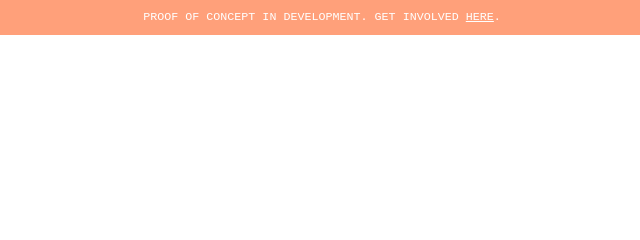
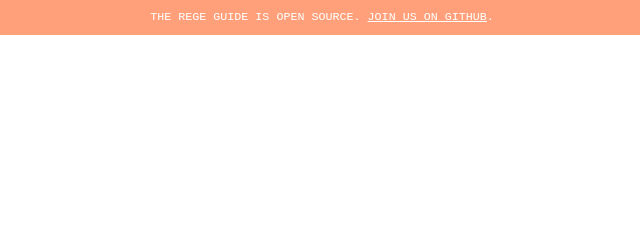
Before and after one commit to pacdiv/regex.guide, a Gatsby site: page / in a window 1280 px wide. Shown: the top 240 px of the page, 318-958 px from the left. Built offline with nearby package versions, Linux system fonts and the light colour scheme; Gatsby itself is replaced by a stand-in of ours.

Commit message:
Update the header UI #55: Fix the issue

```diff
--- a/src/components/layout.js
+++ b/src/components/layout.js
@@ -10,7 +10,7 @@ import PropTypes from "prop-types"
 // import { useStaticQuery, graphql } from "gatsby"
 
 // import Header from "./header"
-import BetaBanner from "./beta-banner"
+import OpenSourceBanner from "./open-source-banner"
 import "./layout.css"
 
 const Layout = ({ children }) => {
@@ -26,7 +26,7 @@ const Layout = ({ children }) => {
 
   return (
     <>
-      <BetaBanner />
+      <OpenSourceBanner />
       {/* <Header siteTitle={data.site.siteMetadata.title} /> */}
       <div
         style={{
--- a/src/components/beta-banner.js
+++ b/src/components/open-source-banner.js
@@ -17,16 +17,16 @@ const StyledBanner = styled.div`
   }
 `
 
-function BetaBanner() {
+function OpenSourceBanner() {
   return (
     <StyledBanner>
-      Proof of concept in development. Get involved{" "}
+      The rege guide is open source.{" "}
       <a href="https://github.com/pacdiv/regex.guide" target="blank_">
-        here
+        Join us on github
       </a>
       .
     </StyledBanner>
   )
 }
 
-export default BetaBanner
+export default OpenSourceBanner
```
